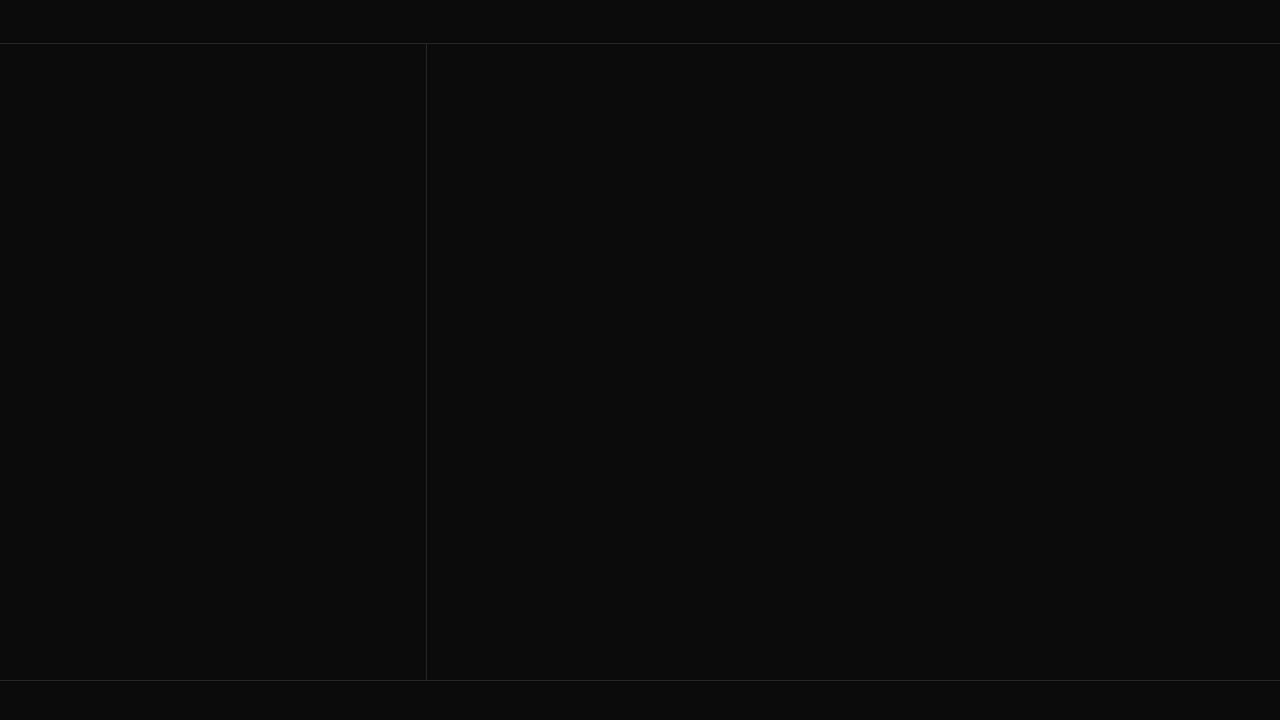
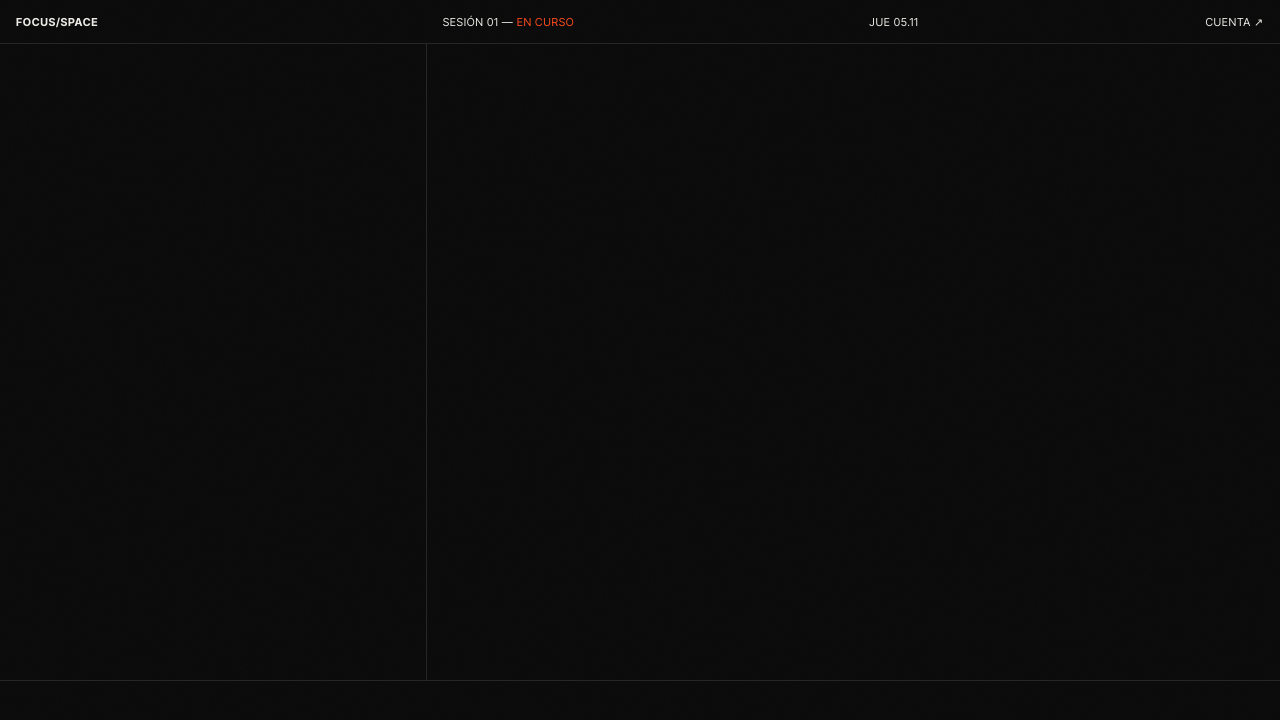
Before and after one commit to envyx10/focus-space, a React (Vite) app: page / in a window 1280 px wide. Shown: the top 720 px of the page. Built offline with nearby package versions, Linux system fonts and the light colour scheme.

Commit message:
feat: header and film grain

```diff
--- a/src/App.tsx
+++ b/src/App.tsx
@@ -1,11 +1,17 @@
+import Header from './layout/Header'
+import Grain from './visual/Grain'
+
 export default function App() {
   return (
     <div className="app">
-      <header className="region-header" data-region="header" />
+      <header className="region-header" data-region="header">
+        <Header sessionNumber={1} now={new Date()} accountSlot={<span>Cuenta ↗</span>} />
+      </header>
       <section className="region-tasks" data-region="tasks" />
       <main className="region-focus" data-region="focus" />
       <section className="region-mixer" data-region="mixer" />
       <section className="region-lofi" data-region="lofi" />
+      <Grain />
     </div>
   )
 }
--- /dev/null
+++ b/src/layout/Header.tsx
@@ -0,0 +1,26 @@
+import type { ReactNode } from 'react'
+import './header.css'
+
+type Props = { sessionNumber: number; now: Date; accountSlot: ReactNode }
+
+const weekday = new Intl.DateTimeFormat('es-ES', { weekday: 'short' })
+
+export function formatDay(d: Date): string {
+  const wd = weekday.format(d).replace('.', '')
+  const dd = String(d.getDate()).padStart(2, '0')
+  const mm = String(d.getMonth() + 1).padStart(2, '0')
+  return `${wd[0].toUpperCase()}${wd.slice(1)} ${dd}.${mm}`
+}
+
+export default function Header({ sessionNumber, now, accountSlot }: Props) {
+  return (
+    <div className="hd">
+      <span className="hd-brand">Focus/Space</span>
+      <span className="hd-session">
+        Sesión {String(sessionNumber).padStart(2, '0')} — <span className="acc">En curso</span>
+      </span>
+      <span className="hd-date">{formatDay(now)}</span>
+      <span className="hd-account">{accountSlot}</span>
+    </div>
+  )
+}
--- /dev/null
+++ b/src/layout/header.css
@@ -0,0 +1,31 @@
+.hd {
+  display: grid;
+  grid-template-columns: repeat(12, 1fr);
+  align-items: center;
+  height: 100%;
+  font-size: 11px;
+  text-transform: uppercase;
+  letter-spacing: 0.06em;
+}
+
+.hd > span {
+  padding: 0 16px;
+}
+
+.hd-brand {
+  grid-column: span 4;
+  font-weight: 700;
+}
+
+.hd-session {
+  grid-column: span 4;
+}
+
+.hd-date {
+  grid-column: span 2;
+}
+
+.hd-account {
+  grid-column: span 2;
+  text-align: right;
+}
--- /dev/null
+++ b/src/visual/Grain.tsx
@@ -0,0 +1,60 @@
+import { useEffect, useRef } from 'react'
+
+const REFRESH_EVERY = 6
+
+export default function Grain() {
+  const ref = useRef<HTMLCanvasElement>(null)
+
+  useEffect(() => {
+    const canvas = ref.current
+    const ctx = canvas?.getContext('2d')
+    if (!canvas || !ctx) return
+    const still = matchMedia('(prefers-reduced-motion: reduce)').matches
+    let frame = 0
+    let raf = 0
+
+    const draw = () => {
+      const w = innerWidth
+      const h = innerHeight
+      if (canvas.width !== w || canvas.height !== h) {
+        canvas.width = w
+        canvas.height = h
+      }
+      const img = ctx.createImageData(w, h)
+      const d = img.data
+      for (let i = 0; i < d.length; i += 4) {
+        const v = Math.random() * 255
+        d[i] = d[i + 1] = d[i + 2] = v
+        d[i + 3] = 255
+      }
+      ctx.putImageData(img, 0, 0)
+    }
+
+    const loop = () => {
+      if (!document.hidden && frame % REFRESH_EVERY === 0) draw()
+      frame++
+      raf = requestAnimationFrame(loop)
+    }
+
+    if (still) draw()
+    else raf = requestAnimationFrame(loop)
+    return () => cancelAnimationFrame(raf)
+  }, [])
+
+  return (
+    <canvas
+      ref={ref}
+      aria-hidden
+      style={{
+        position: 'fixed',
+        inset: 0,
+        width: '100%',
+        height: '100%',
+        pointerEvents: 'none',
+        zIndex: 50,
+        opacity: 0.045,
+        mixBlendMode: 'overlay',
+      }}
+    />
+  )
+}
```
Also changed, not shown: 1 other file (tests, documents, lock files or other folders).
